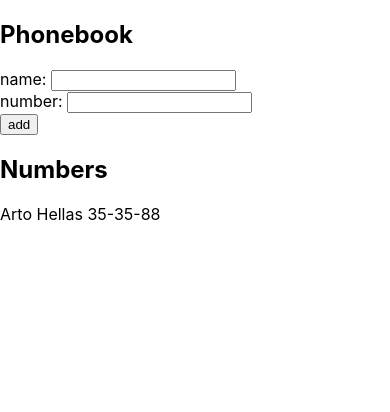
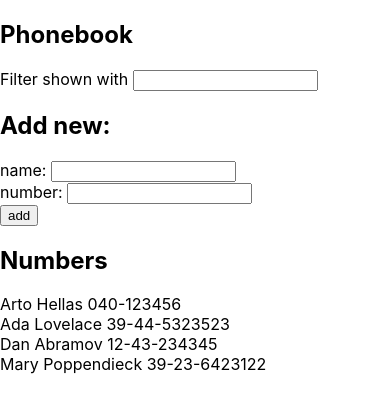
Before and after one commit to anastasiasafargalieva/FullStack2022-Part2, a React (Create React App) app in the folder phonebook/: page / in a window 390 px wide. Shown: the top 412 px of the page. Built offline with nearby package versions, Linux system fonts and the light colour scheme.

Commit message:
2.9*: The Phonebook Step4

```diff
--- a/phonebook/src/App.js
+++ b/phonebook/src/App.js
@@ -2,11 +2,14 @@
 
 const App = () => {
   const [persons, setPersons] = useState([
-    { name: 'Arto Hellas',
-      number: '35-35-88'}
+    { name: 'Arto Hellas', number: '040-123456', id: 1 },
+    { name: 'Ada Lovelace', number: '39-44-5323523', id: 2 },
+    { name: 'Dan Abramov', number: '12-43-234345', id: 3 },
+    { name: 'Mary Poppendieck', number: '39-23-6423122', id: 4 }
   ])
   const [newName, setNewName] = useState('')
   const [newNumber, setNewNumber] = useState('')
+  const [filter, setFilter] = useState('')
 
   const addName = (event) => {
     event.preventDefault()
@@ -21,17 +24,21 @@
 
   const handleNewNameChange = (event) => setNewName(event.target.value)
   const handleNewNumberChange = (event) => setNewNumber(event.target.value)
+  const handleFilterChange = (event) => setFilter(event.target.value)
+  const personsToShow = persons.filter( p => p.name.toLowerCase().startsWith(filter.toLowerCase()) )
 
   return (
     <div>
       <h2>Phonebook</h2>
+      <div>Filter shown with <input value={filter} onChange={handleFilterChange}/></div>
+          <h2>Add new:</h2>
       <form>
         <div>name: <input value={newName} onChange={handleNewNameChange}/></div>
             <div>number: <input value={newNumber} onChange={handleNewNumberChange}/></div>
             <div><button type="submit" onClick={addName}>add</button></div>
       </form>
       <h2>Numbers</h2>
-      {persons.map( p => <div key={p.name}>{p.name} {p.number}</div> )}
+      {personsToShow.map( p => <div key={p.id}>{p.name} {p.number}</div> )}
     </div>
   )
 }
```
